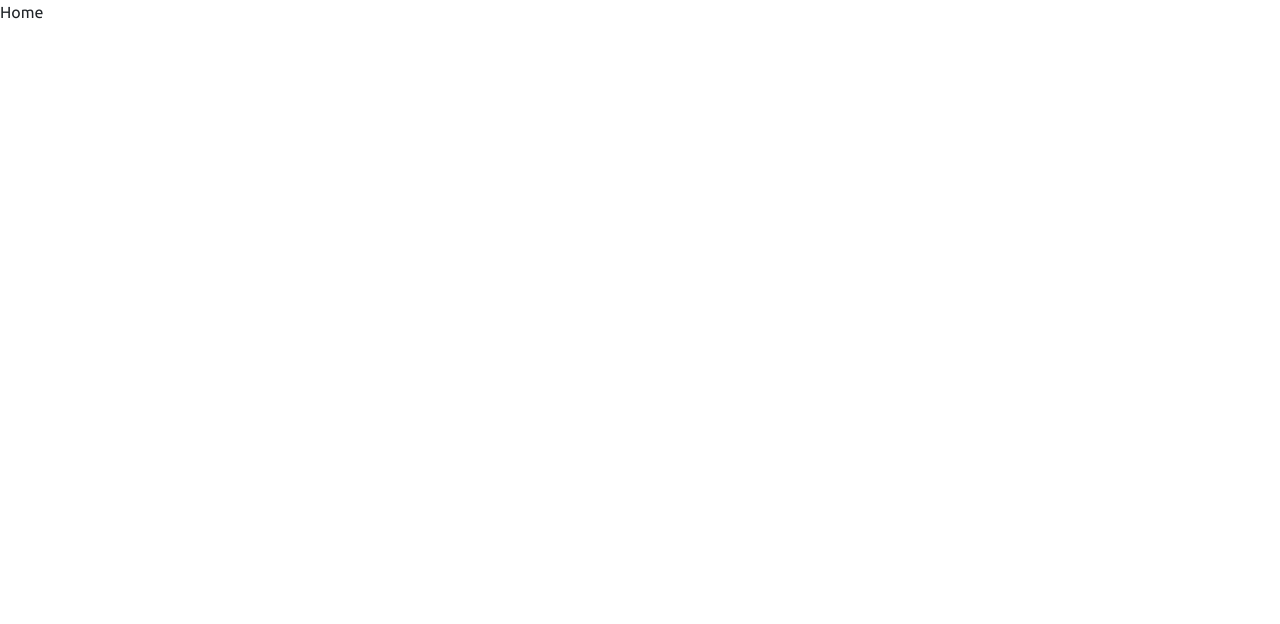
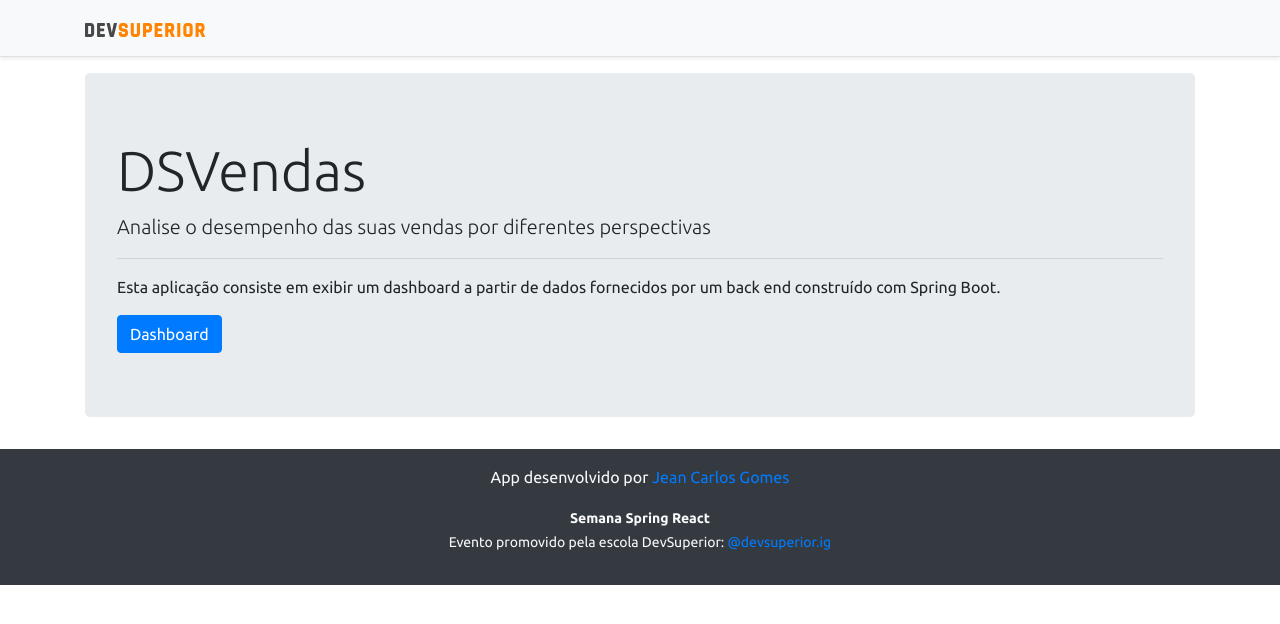
Before and after one commit to JeanCDev/SDS3, a React (Create React App) app in the folder frontend/: page / in a window 1280 px wide. Shown: the top 624 px of the page. Built offline with nearby package versions, Linux system fonts and the light colour scheme.

Commit message:
Home, navigation

```diff
--- a/frontend/src/components/Navbar/index.tsx
+++ b/frontend/src/components/Navbar/index.tsx
@@ -1,3 +1,4 @@
+import { Link } from 'react-router-dom';
 import ImgDsDark from '../../assets/img/ds_dark.svg';
 
 export const Navbar = () => {
@@ -5,7 +6,9 @@
     <div className="d-flex flex-column flex-md-row align-items-center p-3 px-md-4 mb-3 bg-light border-bottom shadow-sm">
       <div className="container">
         <nav className="my-2 my-md-0 mr-md-3">
-          <img src={ImgDsDark} alt="DevSuperior" width="120" />
+          <Link to="/">
+            <img src={ImgDsDark} alt="DevSuperior" width="120" />
+          </Link>
         </nav>
       </div>
     </div>
--- a/frontend/src/pages/Home/index.tsx
+++ b/frontend/src/pages/Home/index.tsx
@@ -1,5 +1,23 @@
+import { Footer } from "components/Footer";
+import { Navbar } from "components/Navbar";
+import { Link } from "react-router-dom";
+
 export default function Home() {
   return (
-    <div>Home</div>
+    <>
+    <Navbar/>
+
+    <div className="container">
+      <div className="jumbotron">
+        <h1 className="display-4">DSVendas</h1>
+        <p className="lead">Analise o desempenho das suas vendas por diferentes perspectivas</p>
+        <hr />
+        <p>Esta aplicação consiste em exibir um dashboard a partir de dados fornecidos por um back end construído com Spring Boot.</p>
+        <Link to="/dashboard" className="btn btn-primary">Dashboard</Link>
+      </div>
+    </div>
+
+    <Footer/>
+    </>
   );
 }
```
Also changed, not shown: 1 other file (tests, documents, lock files or other folders).
